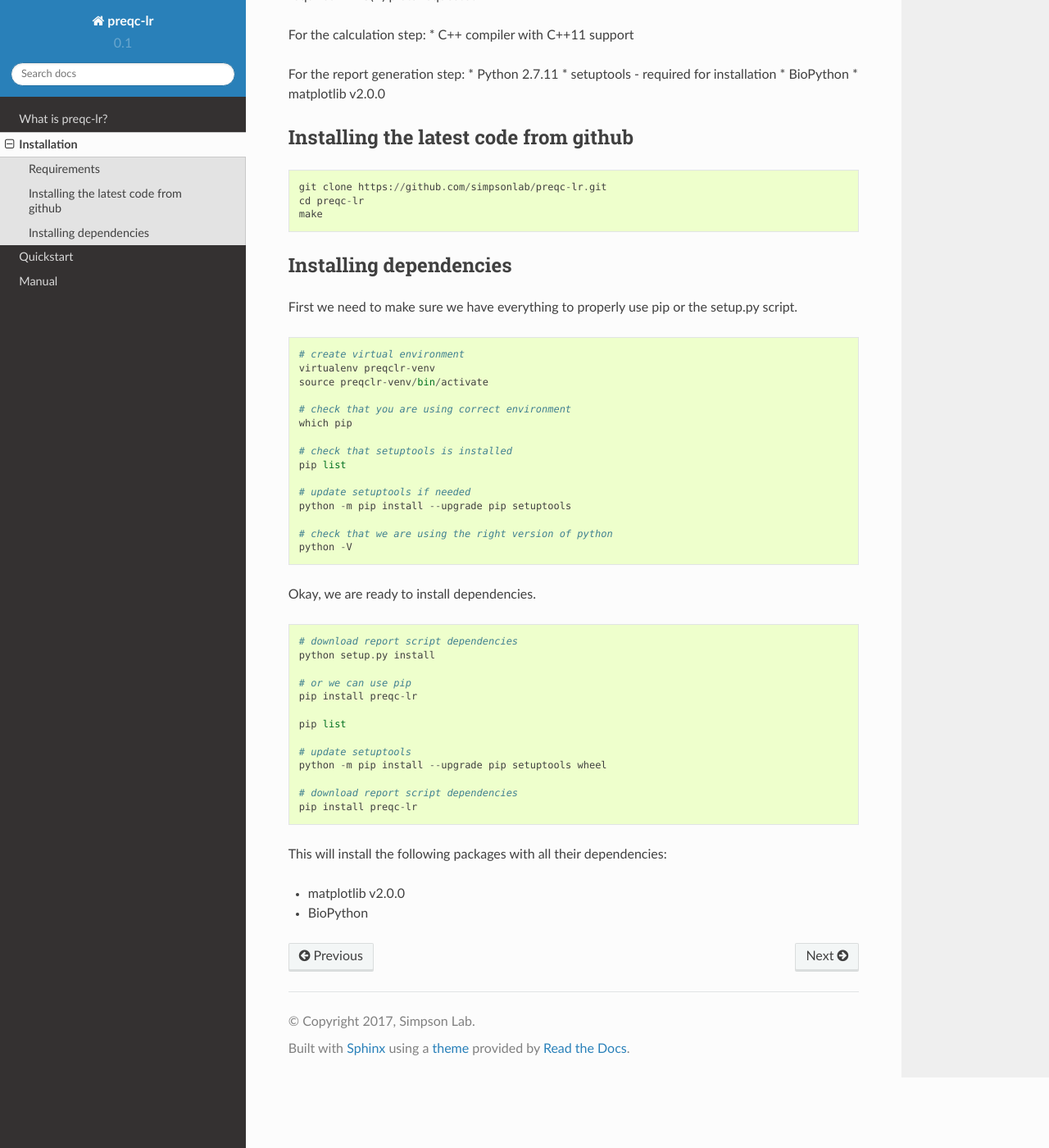
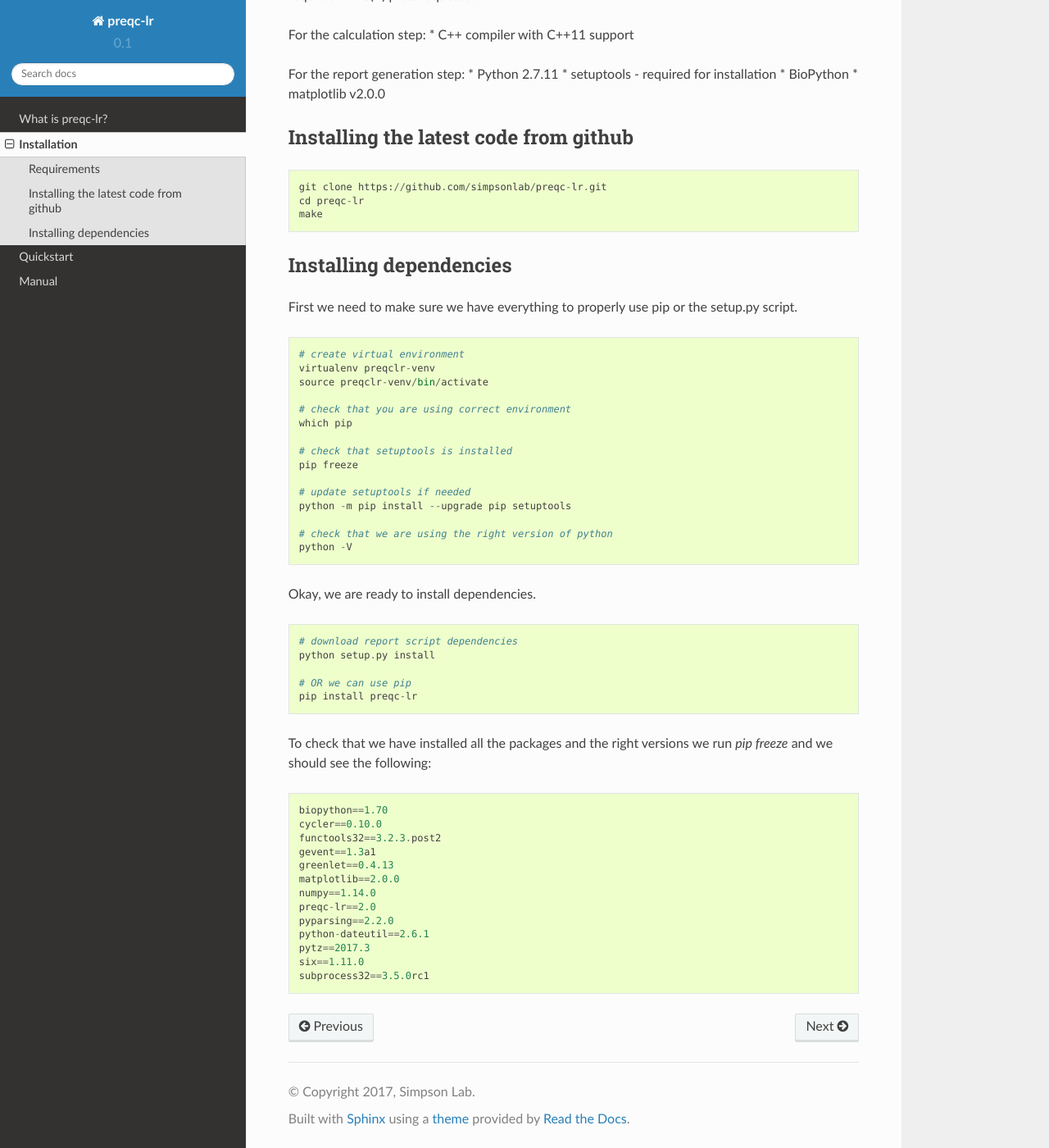
Before and after one commit to simpsonlab/preqclr, a Sphinx documentation site: the page built from docs/source/installation.rst, in a window 1280 px wide and 1400 px high, scrolled down 257 px. Shown: the whole window at 82% size. Built offline with Sphinx 7.4.7 and the Read the Docs theme 2.0.0, drawn with Linux system fonts in a browser that asks for light colours.

Commit message:
more checks when installing

```diff
--- a/docs/source/installation.rst
+++ b/docs/source/installation.rst
@@ -42,7 +42,7 @@ First we need to make sure we have everything to properly use pip or the setup.p
     which pip
 
     # check that setuptools is installed
-    pip list
+    pip freeze
 
     # update setuptools if needed
     python -m pip install --upgrade pip setuptools
@@ -57,18 +57,23 @@ Okay, we are ready to install dependencies.
     # download report script dependencies
     python setup.py install
 
-    # or we can use pip
+    # OR we can use pip
     pip install preqc-lr
 
-    pip list
+To check that we have installed all the packages and the right versions we run `pip freeze` and we should see the following:
 
-    # update setuptools
-    python -m pip install --upgrade pip setuptools wheel
+::
 
-    # download report script dependencies
-    pip install preqc-lr
-
-This will install the following packages with all their dependencies:
-
-* matplotlib v2.0.0
-* BioPython
+    biopython==1.70
+    cycler==0.10.0
+    functools32==3.2.3.post2
+    gevent==1.3a1
+    greenlet==0.4.13
+    matplotlib==2.0.0
+    numpy==1.14.0
+    preqc-lr==2.0
+    pyparsing==2.2.0
+    python-dateutil==2.6.1
+    pytz==2017.3
+    six==1.11.0
+    subprocess32==3.5.0rc1
```
